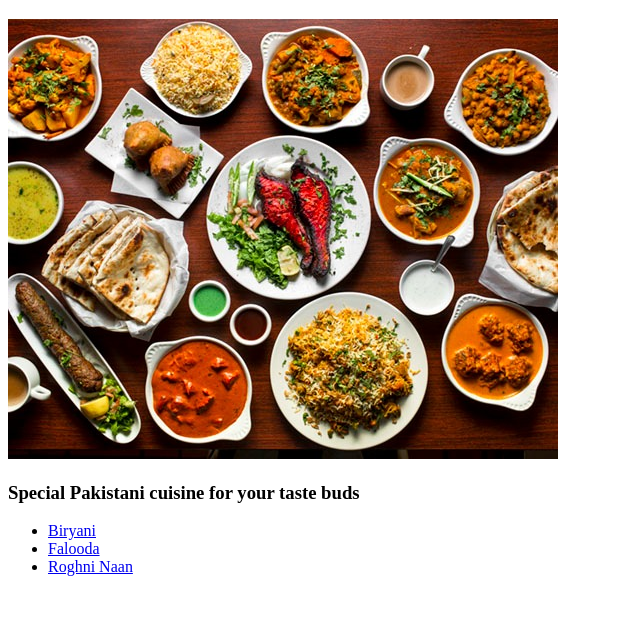
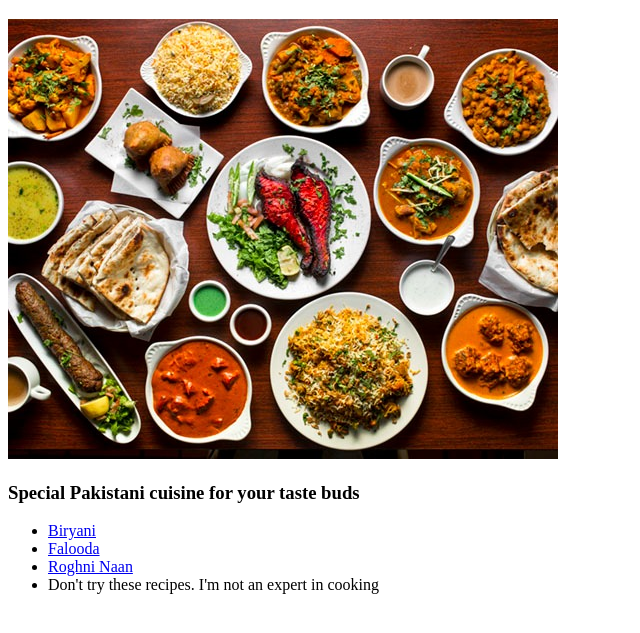
Before and after one commit to MrA2Z/odin_recipes, a plain HTML site: page index.html in a window 1280 px wide. Shown: the part 61-694 px from the top of the page, without its empty margins (0-640 px from the left). Drawn offline with Linux system fonts and the light colour scheme.

Commit message:
Making some edits in the recipes

```diff
--- a/index.html
+++ b/index.html
@@ -14,6 +14,7 @@
             <li><a href="recipes/biryani.html">Biryani</a></li>
             <li><a href="recipes/falooda.html">Falooda</a></li>
             <li><a href="recipes/roghni_naan.html">Roghni Naan</a></li>
+            <li>Don't try these recipes. I'm not an expert in cooking</li>
         </ul>
     </body>
 
```
